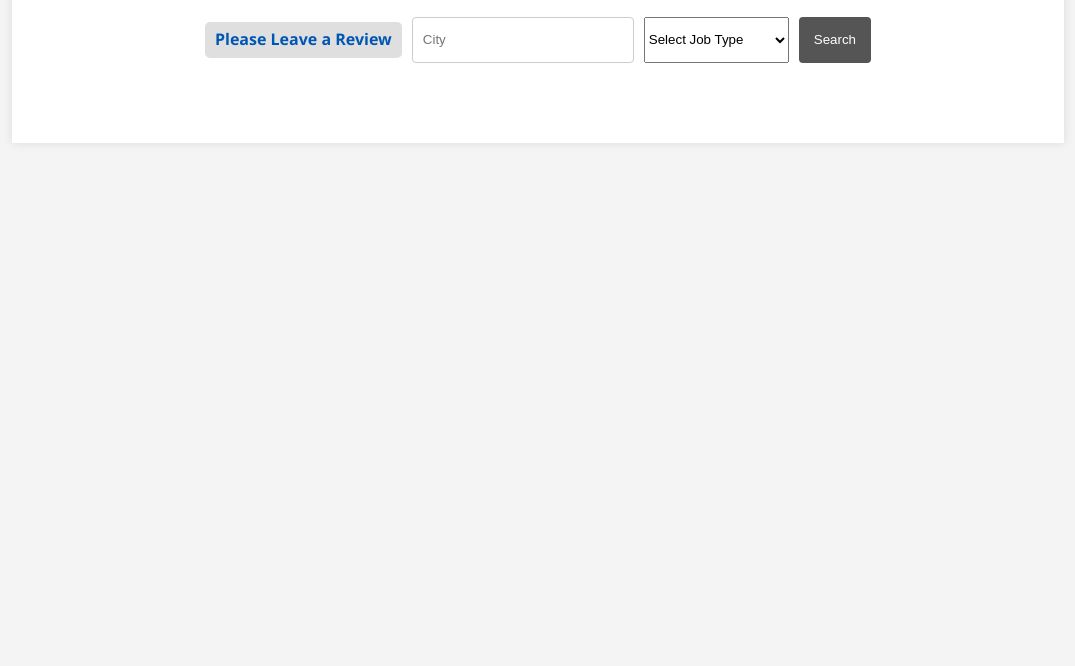
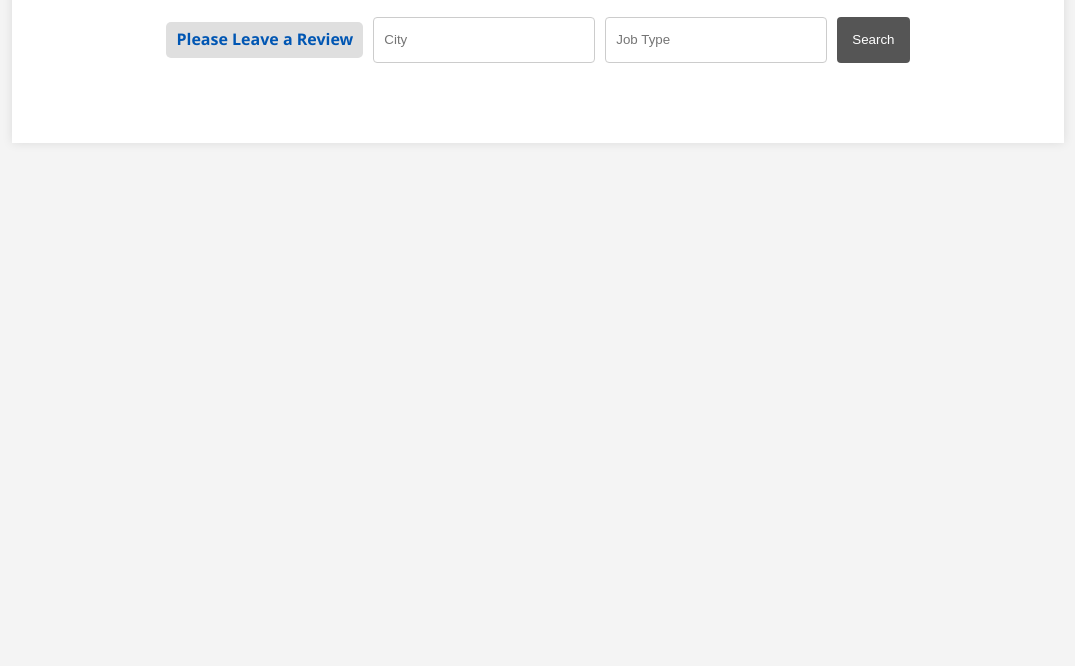
Before and after one commit to ConPeace/Intership_Job_Board, a website: page public/index.html in a window 1280 px wide. Shown: the part 134-800 px from the top of the page, without its empty margins (102-1177 px from the left). Drawn offline with Linux system fonts and the light colour scheme; no server answers.

Commit message:
Update index.html

```diff
--- a/public/index.html
+++ b/public/index.html
@@ -24,18 +24,7 @@
         <div class="search-bar">
             <a href="https://www.surveymonkey.com/r/STGJZSY" target="_blank" class="survey-link">Please Leave a Review</a>
             <input type="text" id="city" placeholder="City">
-            <select id="jobType">
-                <option value="">Select Job Type</option>
-                <option value="marketing">Marketing</option>
-                <option value="finance">Finance</option>
-                <option value="sales">Sales</option>
-                <option value="data">Data</option>
-                <option value="wealth_management">Wealth Management</option>
-                <option value="Tech">Technology</option>
-                <option value="HR">Human Resources</option>
-                <option value="Manufacturing">Manufacturing</option>
-                <option value="real_estate">Real Estate</option>
-            </select>
+            <input type="text" id="jobType" placeholder="Job Type">
             <button id="searchButton">Search</button>
         </div>
 
```
